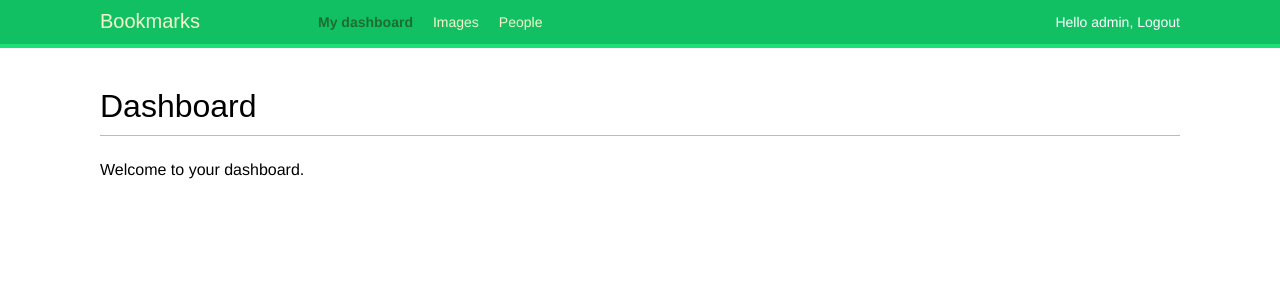
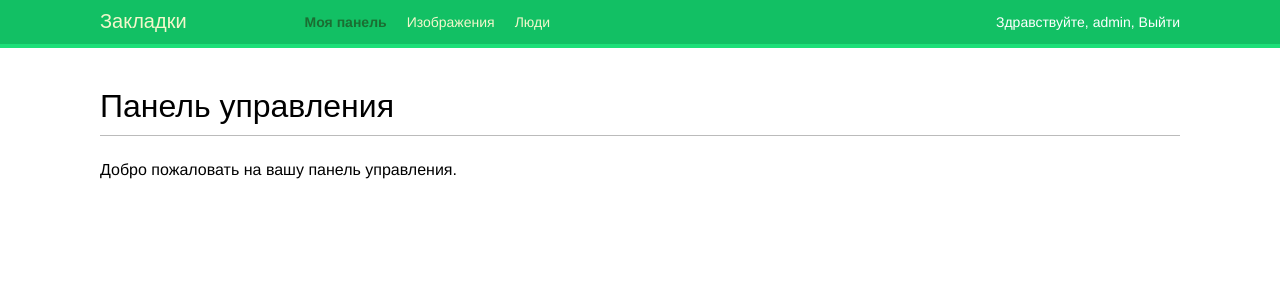
Before and after one commit to oleg425top/BookSocialSite, a Django app: page /account/ in a window 1280 px wide. Shown: the top 300 px of the page. Run offline with Django 5.2, Linux system fonts and the light colour scheme; a user stored in the database is signed in; parts of the project's set-up code (start-up, migrations or seed data) failed here and were passed over; some web fonts are replaced.

Commit message:
1. Перевел шаблоны на русский язык

```diff
--- a/account/templates/account/dashboard.html
+++ b/account/templates/account/dashboard.html
@@ -1,6 +1,6 @@
 {% extends "base.html" %}
- {% block title %}{{ title }}{% endblock %}
- {% block content %}
-  <h1>Dashboard</h1>
-  <p>Welcome to your dashboard.</p>
- {% endblock %}
+{% block title %}{{ title }}{% endblock %}
+{% block content %}
+  <h1>Панель управления</h1>
+  <p>Добро пожаловать на вашу панель управления.</p>
+{% endblock %}
--- a/account/templates/base.html
+++ b/account/templates/base.html
@@ -1,6 +1,6 @@
 {% load static %}
 <!DOCTYPE html>
-<html lang="en">
+<html lang="ru">
 <head>
     <meta charset="UTF-8">
     <title>{% block title %}{% endblock %}</title>
@@ -8,36 +8,36 @@
 </head>
 <body>
     <div id="header">
-        <span class="logo">Bookmarks</span>
+        <span class="logo">Закладки</span>
      {% if request.user.is_authenticated %}
       <ul class="menu">
         <li {% if section == "dashboard" %}class="selected"{% endif %}>
-          <a href="{% url "dashboard" %}">My dashboard</a>
+          <a href="{% url "dashboard" %}">Моя панель</a>
         </li>
         <li {% if section == "images" %}class="selected"{% endif %}>
-          <a href="#">Images</a>
+          <a href="#">Изображения</a>
         </li>
         <li {% if section == "people" %}class="selected"{% endif %}>
-          <a href="#">People</a>
+          <a href="#">Люди</a>
         </li>
       </ul>
     {% endif %}
     <span class="user">
       {% if request.user.is_authenticated %}
-        Hello {{ request.user.first_name|default:request.user.username }},
+        Здравствуйте, {{ request.user.first_name|default:request.user.username }},
         <form method="post" action="{% url 'logout' %}" style="display: inline;">
           {% csrf_token %}
           <button type="submit" style="background: none; border: none; padding: 0; cursor: pointer; color: inherit; font: inherit;">
-        Logout
+            Выйти
           </button>
         </form>
       {% else %}
-        <a href="{% url "login" %}">Log-in</a>
+        <a href="{% url "login" %}">Войти</a>
       {% endif %}
     </span>
     </div>
     <div id="content">
-        {% block content%}
+        {% block content %}
         {% endblock %}
     </div>
 </body>
```
Also changed, not shown: account/templates/account/registration/logout.html (+9 -9 lines). Lines whose indentation alone changed are shown as unchanged.
